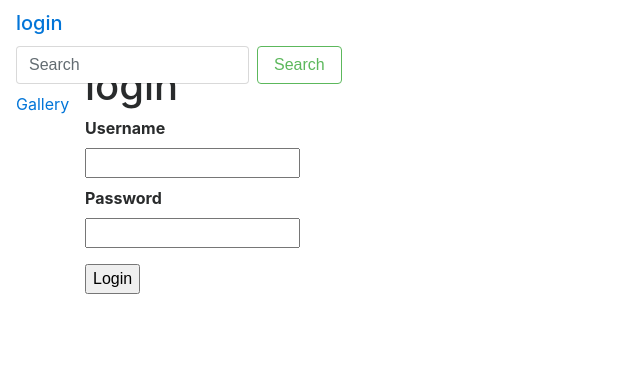
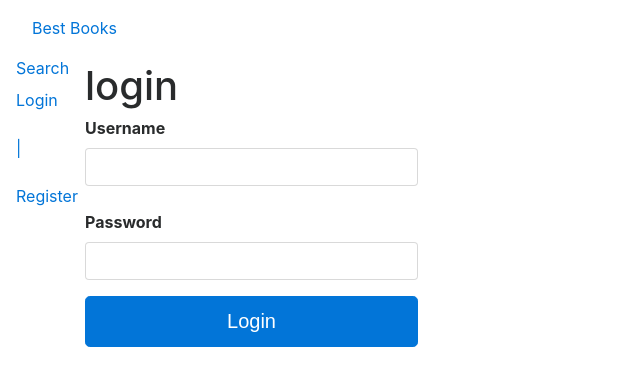
Before and after one commit to tsulemani/project1, a Flask app: page /login in a window 1280 px wide. Shown: the top 386 px of the page, without its empty margins (0-640 px from the left). Run offline with Flask 2, Linux system fonts and the light colour scheme; some libraries are stand-ins or nearby versions.

Commit message:
login and reg

```diff
--- a/RegistrationForm.py
+++ b/RegistrationForm.py
@@ -3,7 +3,7 @@ from wtforms import Form, BooleanField, StringField, PasswordField, validators
 class RegistrationForm(Form):
     username = StringField('Username', [validators.Length(min=4, max=25)])
     email = StringField('Email Address', [validators.Length(min=6, max=35)])
-    name = StringField('name', [validators.Length(min=6, max=35)])
+    name = StringField('Name', [validators.Length(min=6, max=35)])
     password = PasswordField('New Password', [
         validators.DataRequired(),
         validators.EqualTo('confirm', message='Passwords must match')
--- a/application.py
+++ b/application.py
@@ -1,5 +1,7 @@
 import os
 import requests
+
+import sqlalchemy
 from RegistrationForm import *
 from LoginForm import *
 
@@ -8,7 +10,7 @@ from sqlalchemy import create_engine
 from sqlalchemy.orm import scoped_session, sessionmaker
 
 app = Flask(__name__)
-app.secret_key = "hhhhhh7788@@@77@4llh55))"
+app.secret_key = "hhhhhh7788@@@77@4llh5sjdgsdstfsw"
 
 engine = create_engine(os.getenv("DATABASE_URL"))
 db = scoped_session(sessionmaker(bind=engine))
@@ -17,6 +19,7 @@ db = scoped_session(sessionmaker(bind=engine))
 def search():
     text=request.form.get("searchText")
     text='%'+text+'%'
+
     results = db.execute("SELECT * FROM books WHERE (isbn LIKE :text) OR (title LIKE  :text) OR (author LIKE :text) LIMIT 100",
             { "text": text })
 
@@ -30,9 +33,13 @@ def search():
 
 
 def index():
+    try:
+        books = db.execute("SELECT * FROM books").fetchmany(50)
+        return render_template("index.html", books=books)
+    except sqlalchemy.exc.OperationalError:
+        return render_template("error.html", message="Please check your internet connection")
 
-    books = db.execute("SELECT * FROM books").fetchmany(50)
-    return render_template("index.html", books=books)
+
 
 @app.route("/rating", methods=["GET","POST"])
 def rating():
@@ -74,7 +81,7 @@ def login():
             password=form1.password.data
 
             u=db.execute("SELECT * FROM users WHERE username = :username and psw =:password", {"username": username, "password": password}).fetchone()
-            session['username']=username
+
             if u is None:
                 flash(u"Either username or password is worng", 'incorrect')
                 return render_template('login.html', form=form1)
--- a/requirements.txt
+++ b/requirements.txt
@@ -2,3 +2,4 @@ Flask
 Flask-Session
 psycopg2-binary
 SQLAlchemy
+requests
--- a/templates/_formhelpers.html
+++ b/templates/_formhelpers.html
@@ -1,12 +1,12 @@
 {% macro render_field(field) %}
-  <dt>{{ field.label }}
-  <dd>{{ field(**kwargs)|safe }}
-  {% if field.errors %}
-    <ul class=errors>
-    {% for error in field.errors %}
-      <li>{{ error }}</li>
-    {% endfor %}
-    </ul>
-  {% endif %}
-  </dd>
+
+
+
+     <dt>{{ field.label()}}
+	 <dt>{{ field(class="form-control")}}
+
+
+
+
+
 {% endmacro %}
--- a/templates/index.html
+++ b/templates/index.html
@@ -1,11 +1,11 @@
 {% extends "layout.html" %}
 
 {% block title %}
-    Flights
+    Best Books
 {% endblock %}
 
 {% block body %}
-    <h1>Books list</h1>
+    <h1>Top Books</h1>
 
    <ul>
 
--- a/templates/layout.html
+++ b/templates/layout.html
@@ -2,40 +2,65 @@
 <html>
     <head>
         <title>{% block title %}{% endblock %}</title>
+		<meta name="viewport" content="width=device-width, initial-scale=0.7">
         <style media="screen">
           .container{
             margin-top:5% ;
           }
+
         </style>
         <link rel="stylesheet" href="https://maxcdn.bootstrapcdn.com/bootstrap/4.0.0-beta.3/css/bootstrap.min.css" integrity="sha384-Zug+QiDoJOrZ5t4lssLdxGhVrurbmBWopoEl+M6BdEfwnCJZtKxi1KgxUyJq13dy" crossorigin="anonymous">
         {% block style %}
         {% endblock %}
     </head>
+ <nav  class="navbar fixed-top navbar-expand bg-light">
 
-        <nav id= "a1"; class="navbar fixed-top navbar-expand bg-light">
 
-      <!-- Links -->
-      <ul class="navbar-nav">
-        <a class="navbar-brand" href="#">
-          {% if "username" in session %}
+        <a class="nav-link" href="{{ url_for('index')}}">Best Books</a>
+
+
+
+    <ul class="navbar-nav mr-auto">
+
+      <li class="nav-item">
+        <a class="nav-link" href="#">Search</a>
+      </li>
+
+
+    </ul>
+
+         {% if "username" in session %}
+
+		 <a class="navbar-link" href="#">
           {{session["username"]}}
+		    </a>
+			<a>  &nbsp </a>
+			<a class="navbar-link" href="{{ url_for('logout')}}">
+
+           logout
+		   </a>
           {% else %}
-          <h5>login</h5>
+		<a class="navbar-link" href="{{ url_for('login')}}">
+
+           Login
+		   </a>
+		   <a>  &nbsp </a>
+		   <a class="navbar-link" href="#">
+
+           |
+		   </a>
+		   <a>  &nbsp </a>
+		   <a class="navbar-link" href="{{ url_for('register')}}">
+
+           Register
+		   </a>
           {% endif %}
-         </a>
 
-         <form action="{{ url_for('search')}}" class="form-inline my-2 my-lg-0" method="post">
-    <input class="form-control mr-sm-2" type="search" name="searchText" placeholder="Search" aria-label="Search">
-    <button class="btn btn-outline-success my-2 my-sm-0" type="submit">Search</button>
-   </form>
 
-        <li class="nav-item">
-          <a class="nav-link" href=#>Gallery</a>
-        </li>
 
-      </ul>
 
-    </nav>
+
+</nav>
 
     <body>
         <div class="container">
--- a/templates/login.html
+++ b/templates/login.html
@@ -3,28 +3,47 @@
 
 
 {% extends "layout.html" %}
+ {% block style %}
+ <style>
+ div {
 
+  width: 30%;
+
+}
+ </style>
+  {% endblock %}
 {% block title %}
     login
 {% endblock %}
 
 {% block body %}
-
+ <div >
     <h1>login</h1>
 
     {% from "_formhelpers.html" import render_field %}
-    <form method=post>
+    <form  class="form-signin" method=post>
       <dl>
 
         {{ render_field(form.username) }}
+
+		<br>
         {{ render_field(form.password) }}
+         {% with messages = get_flashed_messages(with_categories=true) %}
+  {% if messages %}
+    <ul class=flashes>
+    {% for category, message in messages %}
+      <li class="{{ category }}">{{ message }}</li>
+    {% endfor %}
+    </ul>
+  {% endif %}
+{% endwith %}
 
 
       </dl>
-      <p><input type=submit value=Login>
+      <p><input class="btn btn-lg btn-primary btn-block" type=submit value=Login>
     </form>
 
 
-
+</div>
 
 {% endblock %}
```
Also changed, not shown: templates/register.html (+22 -5 lines).
